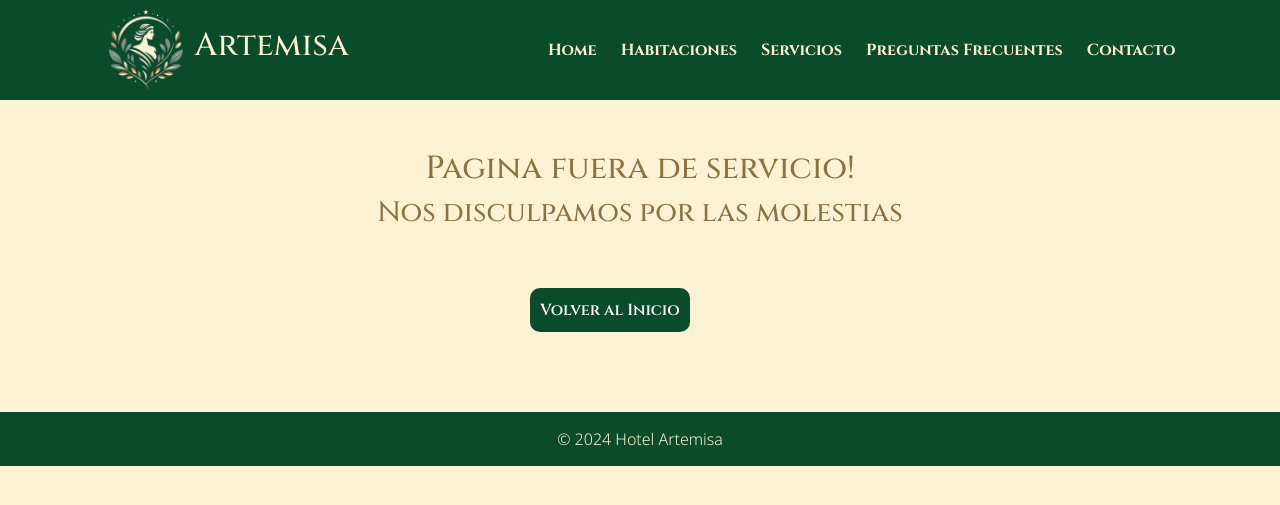
After one commit to DarioValeriano/Artemisa-Hotel-TP-IDS, a Flask app: template FrontEnd/templates/error.html in a window 1280 px wide. The commit adds this page. Shown: the top 505 px of the page. Run offline with Flask 3, Linux system fonts and the light colour scheme; the template is opened without the code that fills it, so the values that code supplies are empty; some libraries are stand-ins or nearby versions.

Commit message:
Error 404(66575a9efbabea3606541da5) y Error 500(6657f5ce470083daaccba039)

```diff
--- a/FrontEnd/app.py
+++ b/FrontEnd/app.py
@@ -6,6 +6,13 @@ PORT = 8080
 
 app = Flask(__name__)
 
+@app.errorhandler(404)
+def page_not_found(e):
+    return render_template('error.html'),404
+
+@app.errorhandler(500)
+def page_not_found(e):
+    return render_template('error.html'),500
 
 @app.route('/habitaciones')
 def habitaciones():
--- a/FrontEnd/static/css/style.css
+++ b/FrontEnd/static/css/style.css
@@ -870,3 +870,18 @@ prueba
     font-weight: 700;
     font-size:large;
 }
+
+#boton_error{
+
+    margin-left:530px;
+    padding: 10px;
+    text-align: center;
+    background-color: #0a4b2b;
+    color: #ffffff;
+    font-family: "Cinzel", serif;
+    font-size: medium;
+    border-radius: 10px;
+    font-weight: 600;
+    margin-top: 50px;
+    margin-bottom: 50px;
+}
--- /dev/null
+++ b/FrontEnd/templates/error.html
@@ -0,0 +1,9 @@
+{% extends "base.html" %}
+{% block body %}
+ <div id="contacto_titulo">
+<h2>Pagina fuera de servicio!</h2>
+<h3 >Nos disculpamos por las molestias</h3>
+</div>
+<a href="/"><button div id="boton_error">Volver al Inicio</button></a>
+
+{% endblock %}
```
